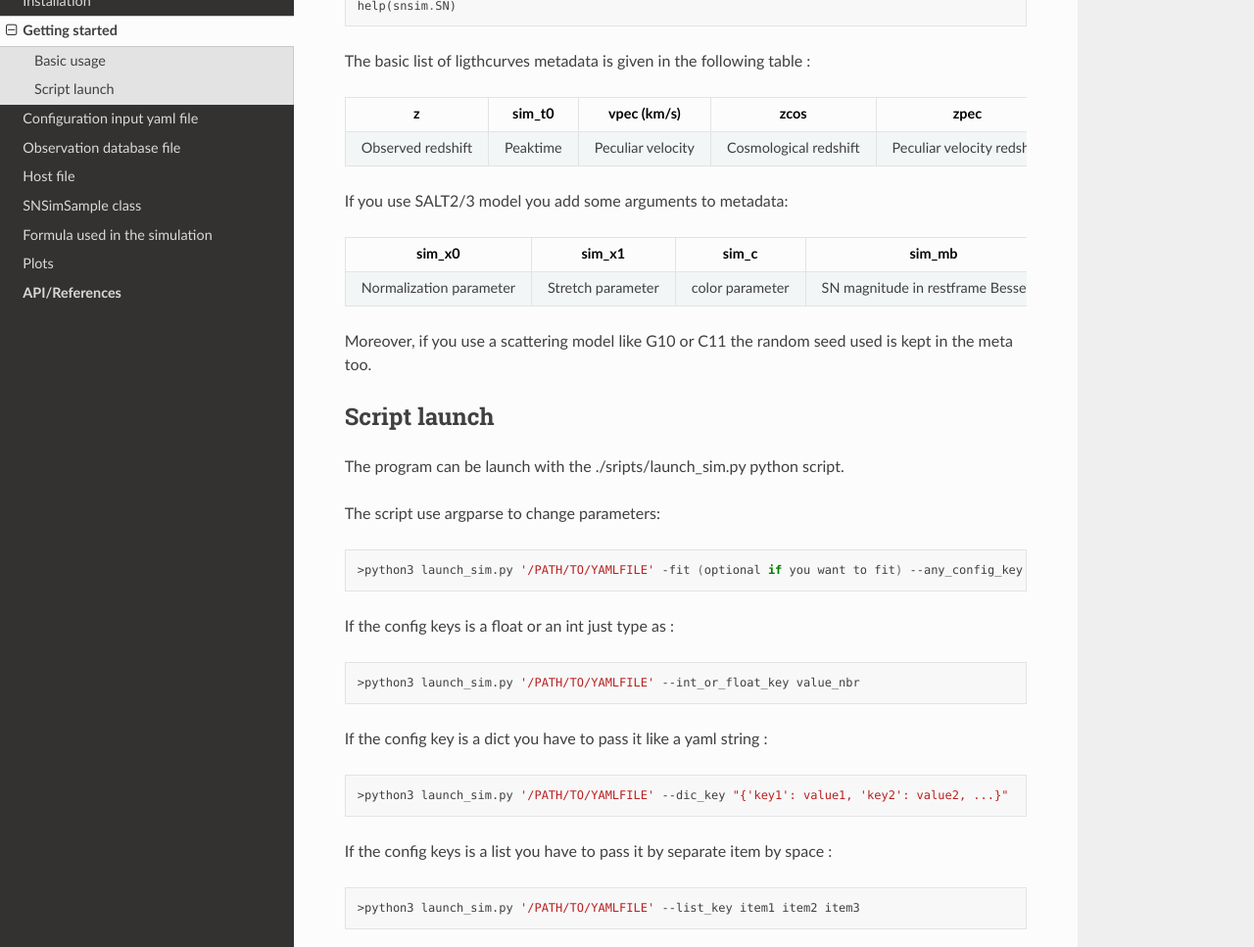
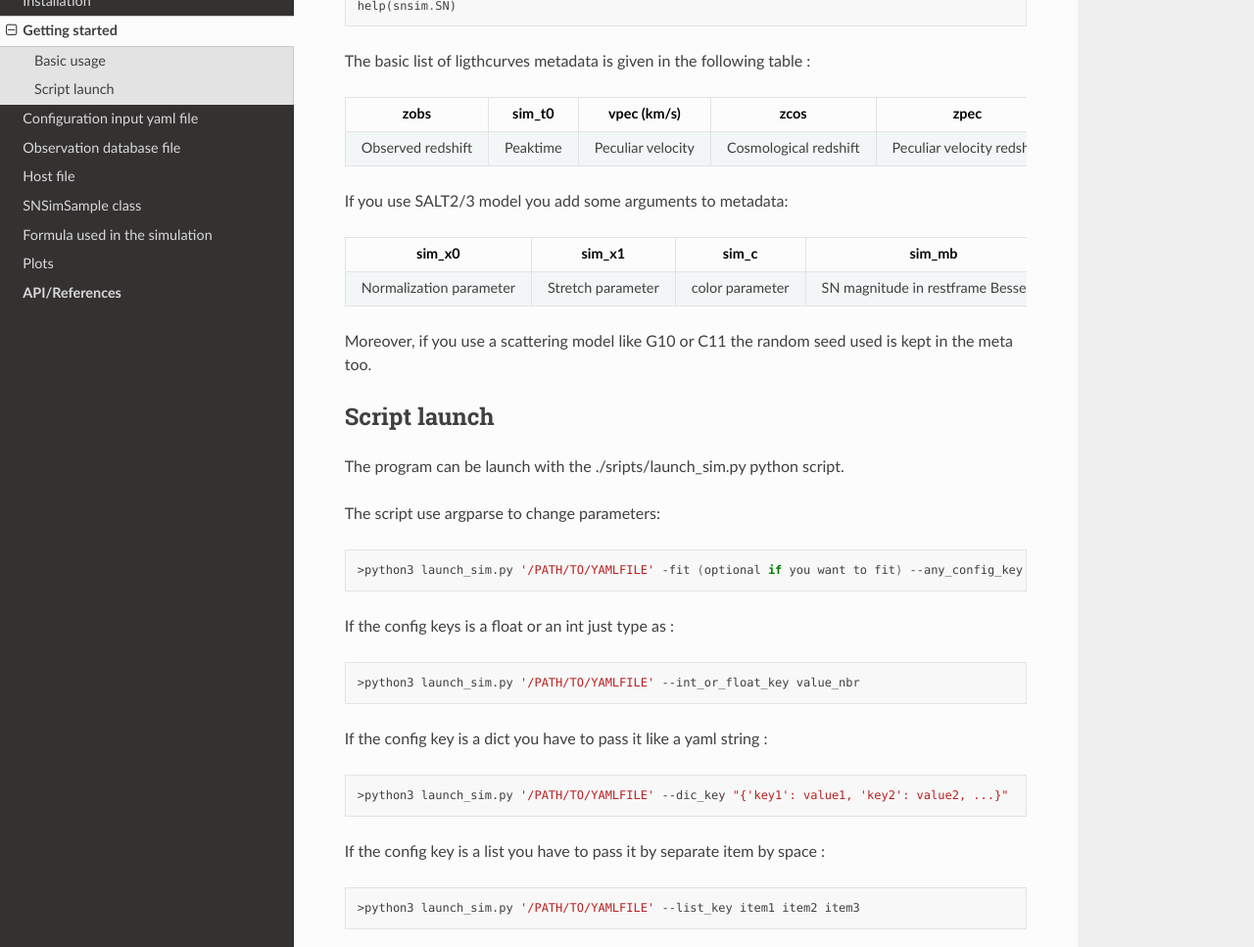
Before and after one commit to bastiencarreres/snsim, a Sphinx documentation site: the page built from docs/basicusage.md, in a window 1280 px wide and 1400 px high, scrolled down 435 px. Shown: the part 151-1118 px from the top of the window at 98% size. Built offline with Sphinx 7.4.7 and the Read the Docs theme 2.0.0, drawn with Linux system fonts in a browser that asks for light colours; pages that are not in the unit, such as notebooks, are missing from menus.

Commit message:
update docs

````diff
--- a/docs/basicusage.md
+++ b/docs/basicusage.md
@@ -24,7 +24,7 @@ help(snsim.SN)
 ```
 The basic list of ligthcurves metadata is given in the following table :
 
-|         z         |  sim_t0  |    vpec (km/s)    |         zcos          |            zpec            |                       z2cmb                       |        zCMB        |      ra (rad)      |   dec (rad)    |          sn id           |           sim_mu           |          m_sct           |
+|       zobs        |  sim_t0  |    vpec (km/s)    |         zcos          |            zpec            |                       z2cmb                       |        zCMB        |      ra (rad)      |   dec (rad)    |          sn id           |           sim_mu           |          m_sct           |
 | :---------------: | :------: | :---------------: | :-------------------: | :------------------------: | :-----------------------------------------------: | :----------------: | :----------------: | :------------: | :----------------------: | :------------------------: | :----------------------: |
 | Observed redshift | Peaktime | Peculiar velocity | Cosmological redshift | Peculiar velocity redshift | Contribution from our peculiar motion to redshift | CMB frame redshift | SN right ascension | SN declinaison | SN identification number | Simulated distance modulli | Coherent scattering term |
 
@@ -55,7 +55,7 @@ If the config key is a dict you have to pass it like a yaml string :
 ```shell
 >python3 launch_sim.py '/PATH/TO/YAMLFILE' --dic_key "{'key1': value1, 'key2': value2, ...}"
 ```
-If the config keys is a list you have to pass it by separate item by space :
+If the config key is a list you have to pass it by separate item by space :
 ```shell
 >python3 launch_sim.py '/PATH/TO/YAMLFILE' --list_key item1 item2 item3
 ```
````
